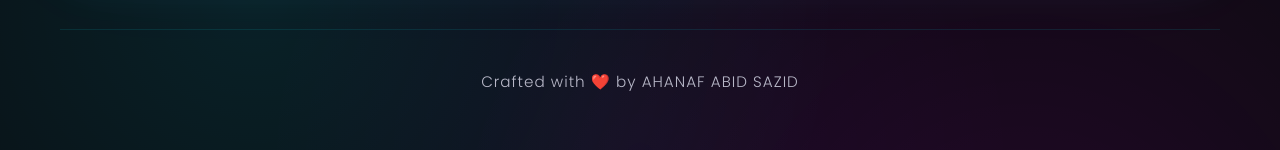
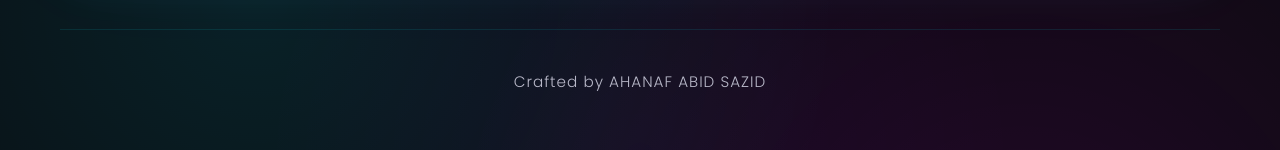
Before and after one commit to ahanafabid01/AI-Image-Generator, a website: page index.html in a window 1280 px wide. Shown: the part 1043-1193 px from the top of the page. Drawn offline with Linux system fonts and the light colour scheme.

Commit message:
footer change

```diff
--- a/index.html
+++ b/index.html
@@ -83,7 +83,7 @@
         </div>
 
         <footer>
-            <p>Crafted with ❤️ by AHANAF ABID SAZID</p>
+            <p>Crafted by AHANAF ABID SAZID</p>
         </footer>
     </div>
 
```
